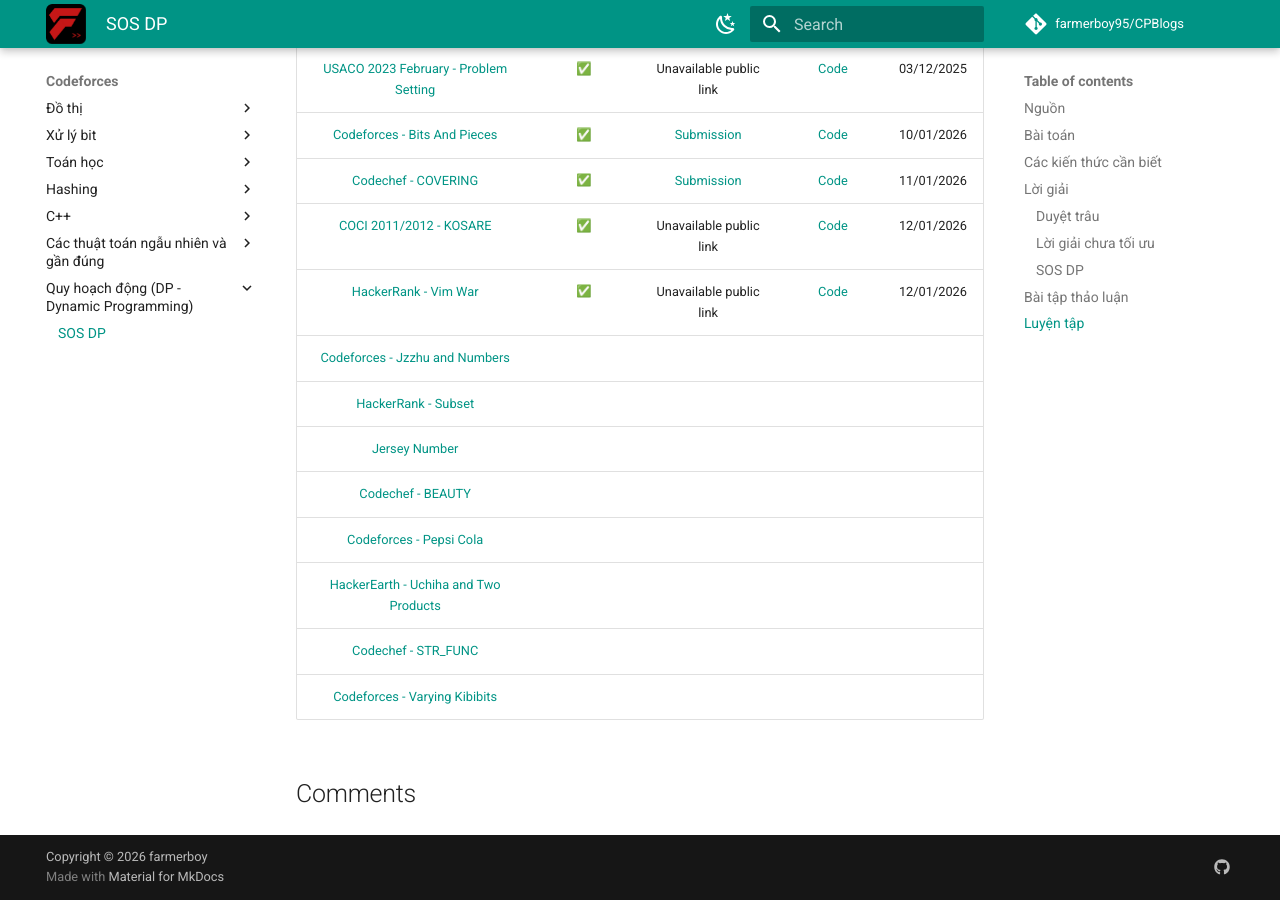
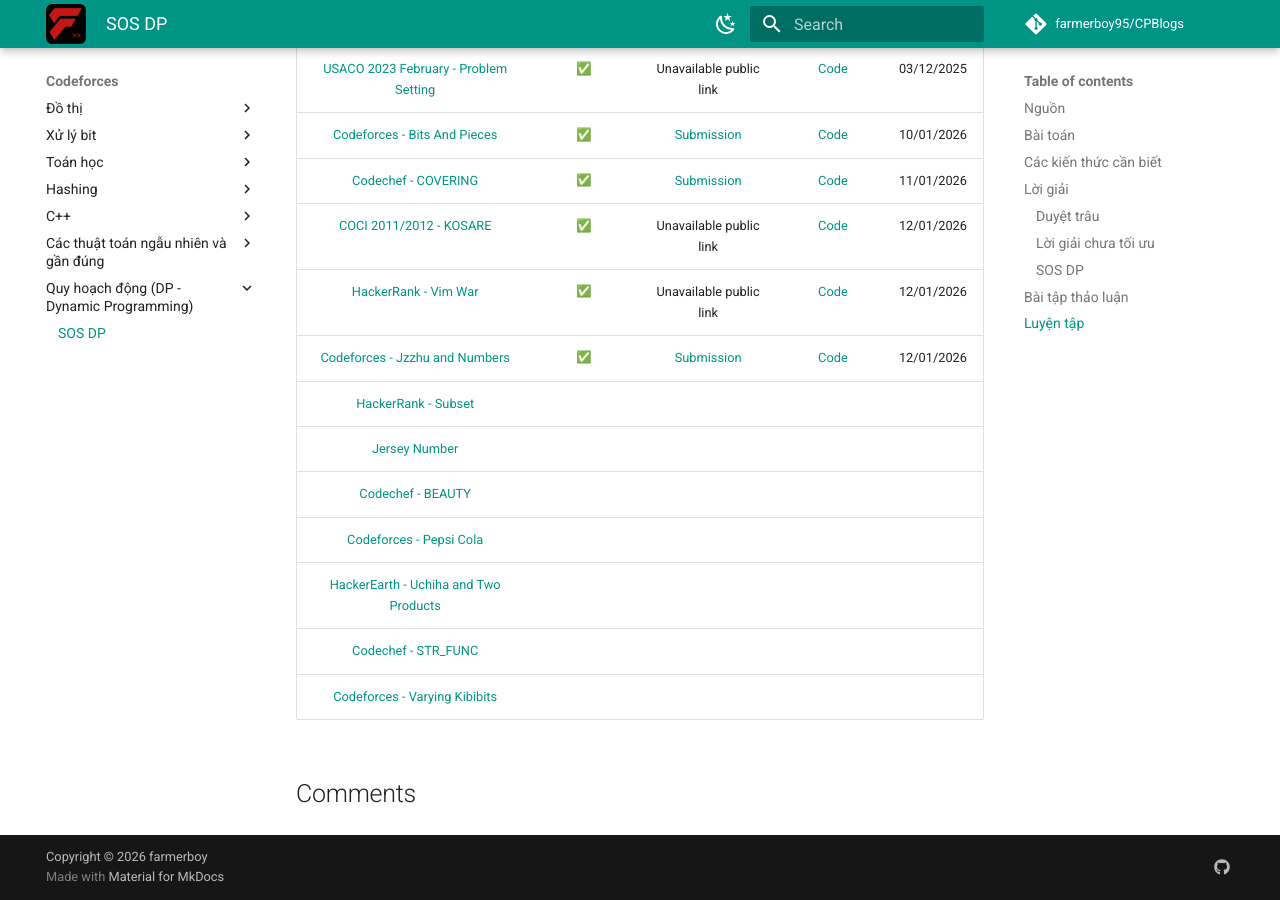
Before and after one commit to farmerboy95/CPBlogs, an MkDocs documentation site: the page built from docs/Codeforces/dp/sos-dp.md, in a window 1280 px wide and 900 px high, scrolled down 4091 px. Built offline with MkDocs 1.6.1 and Material for MkDocs 9.7.7, drawn with Linux system fonts in a browser that asks for light colours; emoji names are drawn with the system emoji font; comment, search, counter and statistics services are not loaded.

Commit message:
Update SOS DP

```diff
--- a/docs/Codeforces/dp/sos-dp.md
+++ b/docs/Codeforces/dp/sos-dp.md
@@ -126,7 +126,7 @@
 | [Codechef - COVERING](https://www.codechef.com/problems/COVERING) | :white_check_mark: | [Submission](https://www.codechef.com/viewsolution/1225153608) | [Code](https://github.com/farmerboy95/CompetitiveProgramming/blob/master/Codechef/CODECHEF%20COVERING.cpp) | 11/01/2026 |
 | [COCI 2011/2012 - KOSARE](http://hsin.hr/coci/archive/2011_2012/contest6_tasks.pdf) | :white_check_mark: | Unavailable public link | [Code](https://github.com/farmerboy95/CompetitiveProgramming/blob/master/COCI/COCI%2011-Kosare.cpp) | 12/01/2026 |
 | [HackerRank - Vim War](https://www.hackerrank.com/contests/w16/challenges/vim-war) | :white_check_mark: | Unavailable public link | [Code](https://github.com/farmerboy95/CompetitiveProgramming/blob/master/HackerRank/HACKR%20vim-war.cpp) | 12/01/2026 |
-| [Codeforces - Jzzhu and Numbers](https://codeforces.com/problemset/problem/449/D) | | | | |
+| [Codeforces - Jzzhu and Numbers](https://codeforces.com/problemset/problem/449/D) | :white_check_mark: | [Submission](https://codeforces.com/contest/449/submission/357383064) | [Code](https://github.com/farmerboy95/CompetitiveProgramming/blob/master/Codeforces/CF449-D1-D-SOS.cpp) | 12/01/2026 |
 | [HackerRank - Subset](https://www.hackerrank.com/contests/countercode/challenges/subset) | | | | |
 | [Jersey Number](https://icpcarchive.ecs.baylor.edu/index.php?option=com_onlinejudge&Itemid=8&category=635&page=show_problem&problem=4997) | | | | |
 | [Codechef - BEAUTY](https://www.codechef.com/SNFL16MR/problems/BEAUTY) | | | | |
```
